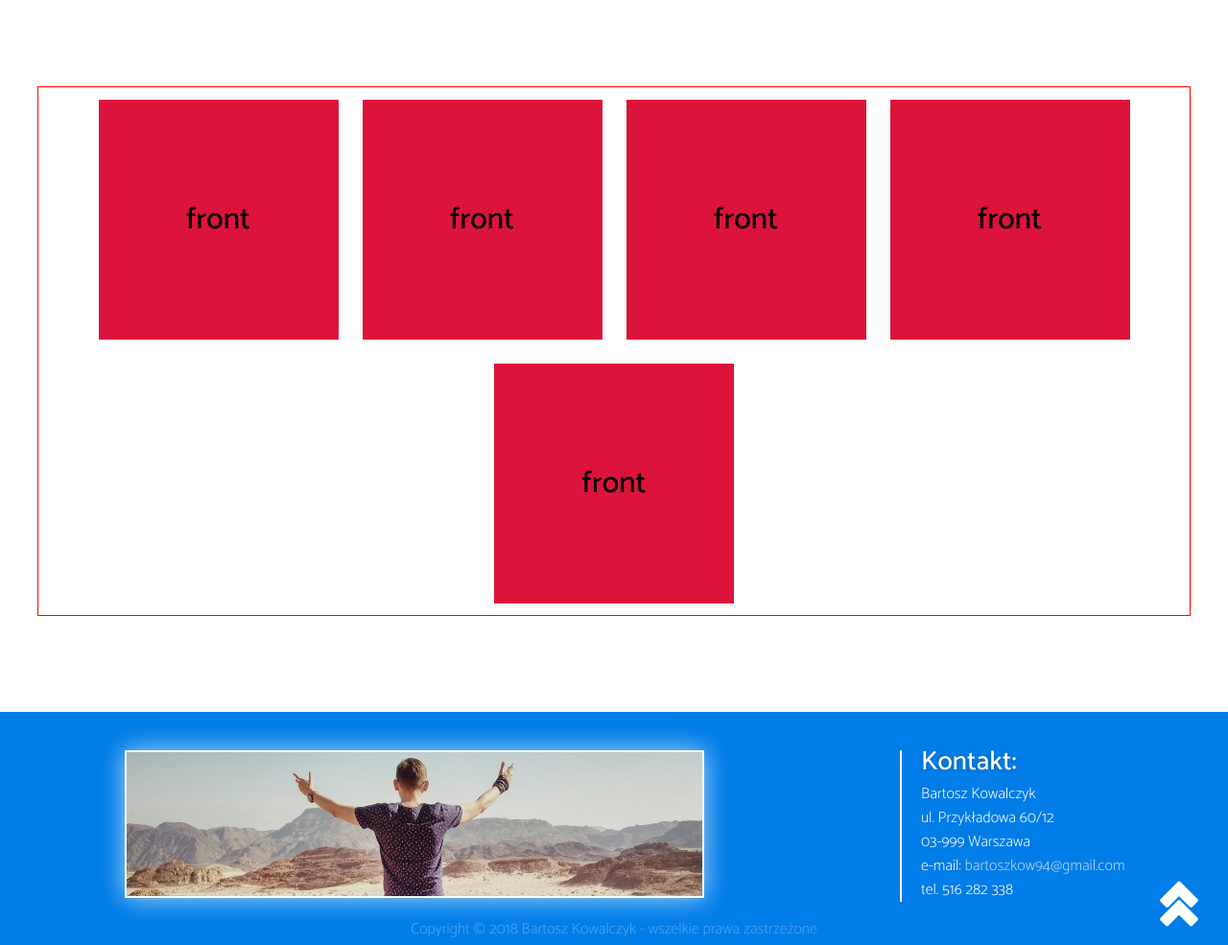
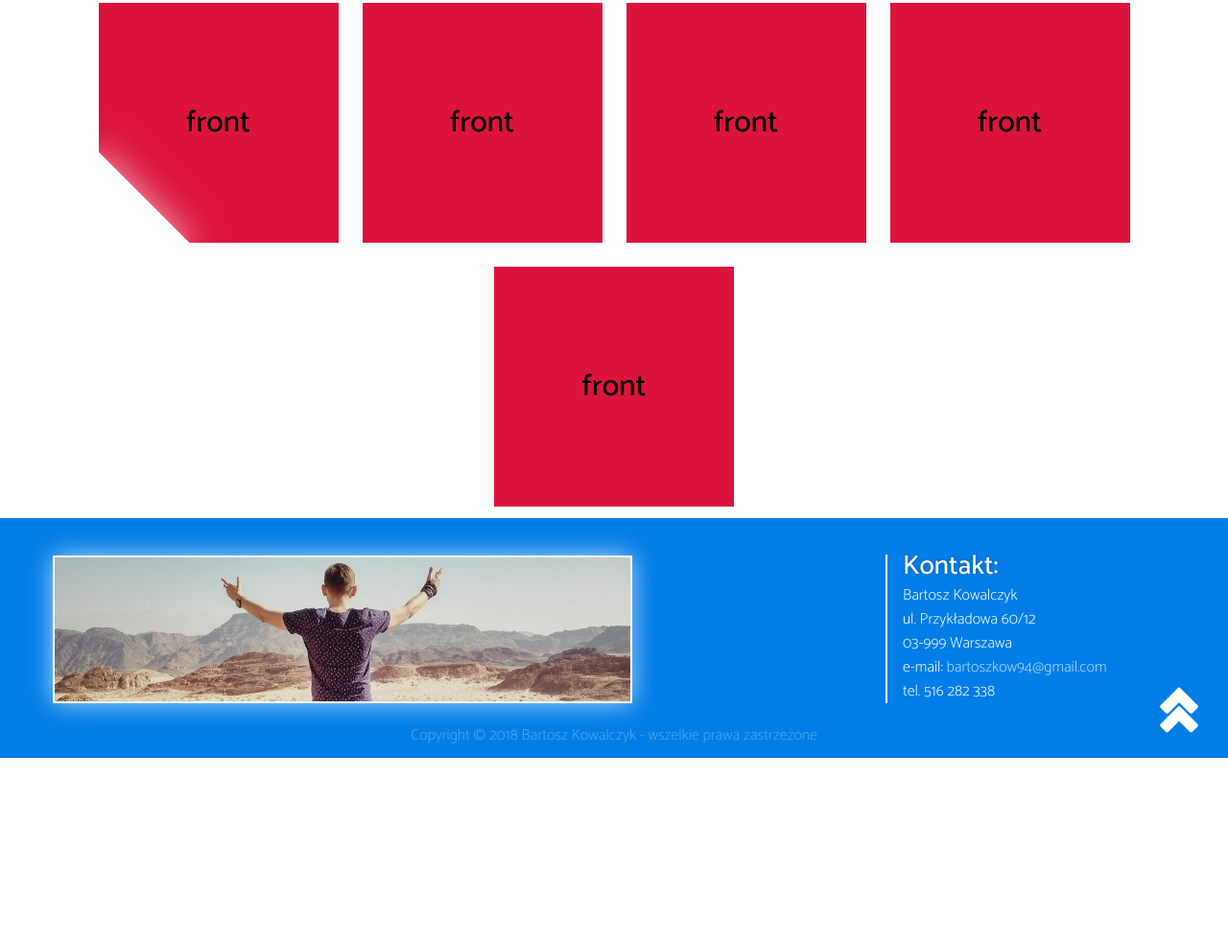
Before and after one commit to re-volted/re-volted.github.io, a plain HTML site: page index.html in a window 1280 px wide. Shown: the part 1033-2018 px from the top of the page at 96% size. After the commit the page ends 1823 px from the top, so only its background shows below. Drawn offline with nearby package versions, Linux system fonts and the light colour scheme.

Commit message:
[update] RWD
RWD c.d.

```diff
--- a/css/main.css
+++ b/css/main.css
@@ -119,6 +119,7 @@ body
 
 .content-space-between {
     display: flex;
+    flex-wrap: wrap;
     align-items: center;
     justify-content: space-between;
 }
@@ -175,7 +176,7 @@ body
 #wlasciwe_gorne_menu li a
 {
     text-decoration: none;
-    padding: 0px 15px;
+    padding: 0px 1rem;
     font-size: 1.25rem; /* 20px : 16px */
     line-height: 2.5rem; /* 40px : 16px */
     /* height: 2em; /* 40px : 20px (z font size) */
@@ -199,7 +200,7 @@ span.link
 {
     /*position: relative;*/
     /*width: 100%;*/
-    height: 300px;
+    height: 18.75rem; /* 300:16 */
     background-color: #007de7;
     display: flex;
     align-items: center;
@@ -211,8 +212,8 @@ span.link
 #ramka_top
 {
     z-index: 1001;
-    min-width: 400px;
-    height: 140px;
+    width: 25rem; /*400:16px*/
+    height: 9rem;
     border: 2px solid #ffffff;
     text-align: center;
     color: #ffffff;
@@ -267,11 +268,6 @@ span.link
     justify-content: center;
 }
 
-.wizytowka-flex {
-    flex-wrap: wrap;
-    justify-content: space-between;
-}
-
 #wizytowka_left
 {
     /*margin: 0px 5rem;*/
@@ -303,12 +299,12 @@ span.link
 #wizytowka_right
 {
     /*margin: 0px 0rem;*/
-    width: 400px;
+    width: 25rem;
     text-align: justify;
 }
 #wizytowka_right p.tekst, p.tekst_rozwin
 {
-    font-size: 1.27em;
+    font-size: 1.27rem;
     font-weight: 200;
     font-style: italic;
     line-height: 140%;
@@ -334,21 +330,15 @@ span.link
 }
 p.naglowek
 {
-    font-size: 2.17em;
+    font-size: 2.17rem;
     font-weight: 500;
     animation: anim_text_shadow 1s infinite alternate;
 }
 
 
 /*TREŚĆ*/
-div.tresc
+.tresc
 {
-    width: 1200px;
-    /* height: 800px; */
-    margin: 100px auto;
-    text-align: center;
-    font-size: 2em; /* 32px : 16px */
-    border: 1px solid red;
     display: flex;
     flex-direction: row;
     flex-flow: wrap;
@@ -360,19 +350,33 @@ div.tresc
 
 .scena
 {
-    min-width: 7.8125em; /* 250px : 32px */
-    min-height: 7.8125em; /* 250px : 32px */
-    margin: 0.390625em; /* 12.5px : 32px (font size rodzica!) */
-    perspective: 31.25em; /* 1000px : 32px */
+    min-width: 15.625rem; /* 250px : 16px */
+    min-height: 15.625rem; /* 250px : 16px */
+    margin: 0.78125rem; /* 12.5px : 16px */
+    perspective: 62.5em; /* 1000px : 16px */
     transition: 1s;
     text-align: center;
-    font-size: 1em;
+    font-size: 2rem;
+    line-height: 15.625rem; /* 250:16 */
+}
+.uciety-rog {
+    z-index: 1;
+    position: absolute;
+    left: 0px;
+    bottom: 0px;
+    width: 7.8125rem; /* 250px : 16px */
+    height: 8.5rem; /* 250px : 16px */
+    transform: rotate(-45deg) translate(-5.5rem, 0.2rem);
+    box-shadow: 5px 0px 2rem rgba(255, 255, 255, 0.5);
+    /*border-right: 3px solid rgba(255, 255, 255, 0.5);*/
+    background-color: white;
+    backface-visibility: hidden;
 }
 .card
 {
     position: absolute;
-    width: 100%;
-    height: 100%;
+    width: 15.625rem; /* 250:16 */
+    height: 15.625rem; /* 250:16 */
     transition: 1s;
     transform-style: preserve-3d;
 }
@@ -386,12 +390,12 @@ div.tresc
 .front
 {
     position: absolute;
-    line-height: 7.8125em; /* 250px : 32px */
+    line-height: 15.625rem; /* 250:16 */
 }
 .back
 {
     position: absolute;
-    line-height: 7.8125em; /* 250px : 32px */
+    line-height: 15.625rem; /* 250:16 */
     transform: rotateX(180deg);
 }
 .card:hover
@@ -420,28 +424,23 @@ div.tresc
     width: 100%;
     height: 15.625em; /* 250px : 16px */
     background-color: #007de7;
-}
-#stopka_box
-{
-    position: inherit;
-    margin: 0px auto;
-    width: 1200px;
-    height: 100%;
+    display: flex;
+    flex-direction: row;
+    flex-flow: wrap;
+    align-items: flex-end; /* wyrównanie w pionie */
+    justify-content: center; /* wyrównanie w poziomie */
+
 }
 #img_stopka
 {
-    position: absolute;
-    left: 7.5%; /* 90px : 1200px */
-    top: 2.5em; /* 40px : 16px */
-    width: 50%;  /* 1200px : 600px */
-    height: 60%; /* 150px : 250px */
+    width: 37.5rem;  /* 600px:16px */
+    height: 9.375rem; /* 150px:16px */
     border: 2px solid white;
     background-image: url('../images/img_stopka.jpg');
     animation: podswietlanie 1s infinite alternate;
 }
 #img_tekst
 {
-    position: absolute;
     height: 100%;
     width: 100%;
     text-align: center;
@@ -458,24 +457,21 @@ div.tresc
 }
 #kontakt
 {
-    position: absolute;
-    right: 0; /* 5px : 16px */
-    top: 16%; /* 250px : 16px */
-    width: 25%; /* 300px : 1200px */
+    width: 18.75rem; /* 300px : 16px */
     color: white;
     font-weight: 200;
-    line-height: 1.5625em; /* 25px : 16px */
+    line-height: 1.5625rem; /* 25px : 16px */
     border-left: 2px solid white;
 }
 #kontakt p
 {
-    margin-left: 6.666666666%; /* 20px : 300px */
+    margin-left: 1rem;
 }
 #kontakt p.naglowek
 {
-    font-size: 1.75em; /* 28px : 16px */
+    font-size: 1.75rem; /* 28px : 16px */
     font-weight: 500;
-    margin-bottom: 0.3em; /* 5px : 16px */
+    margin-bottom: 0.3rem; /* 5px : 16px */
 }
 #kontakt a
 {
@@ -491,7 +487,6 @@ div.tresc
 }
 #prawa_autorskie
 {
-    position: absolute;
     text-align: center;
     width: 100%;
     bottom: 0px;
@@ -631,12 +626,16 @@ div.tresc
     /* Style adjustments for viewports that meet the condition */
 }
 
-@media (max-width: 767px) {
+@media only screen and (max-width: 767px) {
     * {
         transition: 1s;
+        font-size: 80%;
     }
     body {
         /*width: 334%;*/
+    }
+    #gorne_menu {
+        width: 360px;
     }
     .container{
         width: 90%;
@@ -653,7 +652,23 @@ div.tresc
     }
     #ramka_top {
         margin-bottom: -4rem;
+        width: 20rem;
+        height: 7rem;
+        font-size: 0.7rem;
     }
+    #stopka{
+        height: 300px;
+    }
+    #img_stopka {
+        width: 300px;  /* 600px:16px */
+        height: 75px;; /* 150px:16px */
+        background-size: contain;
+        margin: -30px 0px 30px 0px;
+    }
+    #kontakt .tekst{
+        font-size: 1rem;
+    }
+
 
 }
 
--- a/index.html
+++ b/index.html
@@ -61,7 +61,7 @@
 
         <!-- FOTO 1 - TŁO -->
         <div id="wizytowka">
-            <div class="container content-center wizytowka-flex">
+            <div class="container content-center content-space-between">
                 <div id="wizytowka_left">
                     <div class="card">
                         <div class="card_side back">
@@ -89,9 +89,10 @@
         <!-- TREŚĆ -->
 
 
-        <div class="tresc">
+        <div class="container tresc">
             <div class="scena">
                 <div class="card">
+                    <div class="uciety-rog"></div>
                     <div class="card_side back bgblue">
                         end
                     </div>
@@ -145,7 +146,7 @@
 
 
         <div id="stopka">
-            <div id="stopka_box">
+            <div class="container content-space-between">
                 <div id="img_stopka">
                     <div id="img_tekst">
                         <br><br>
```
